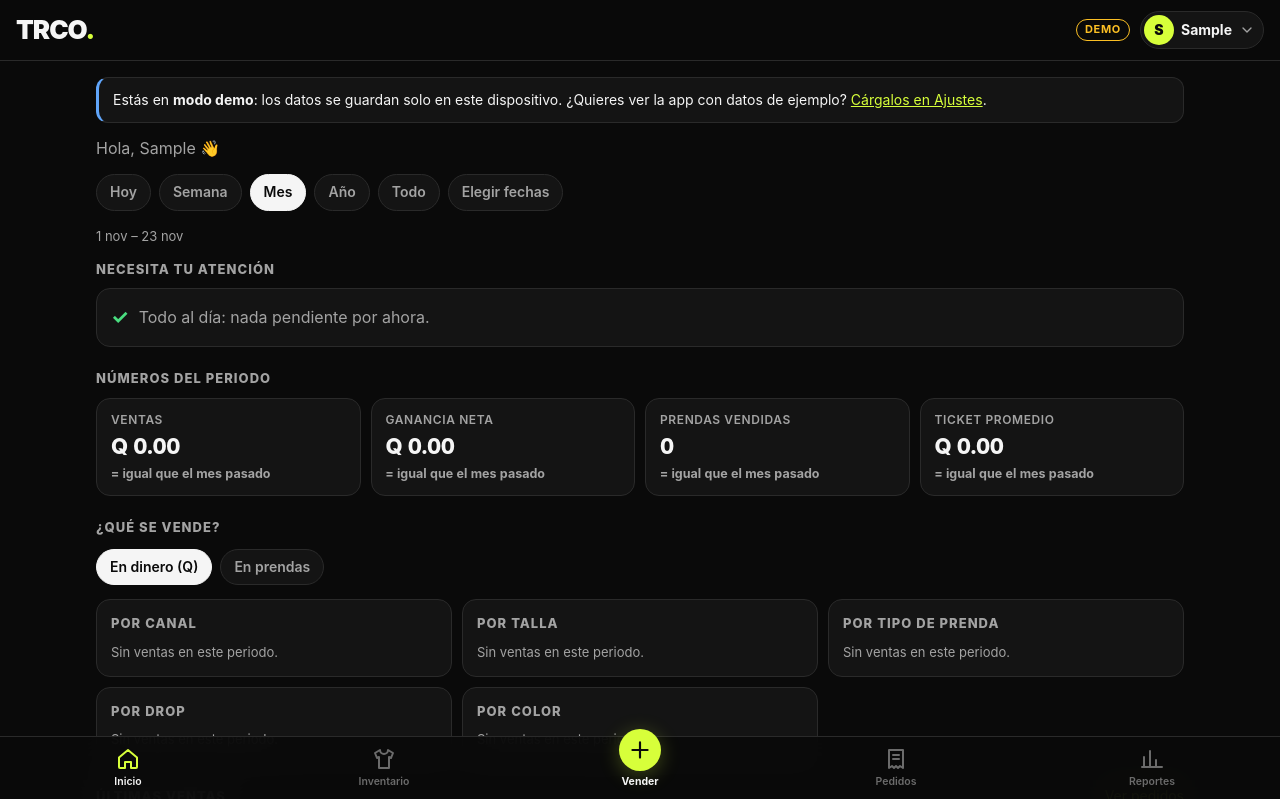
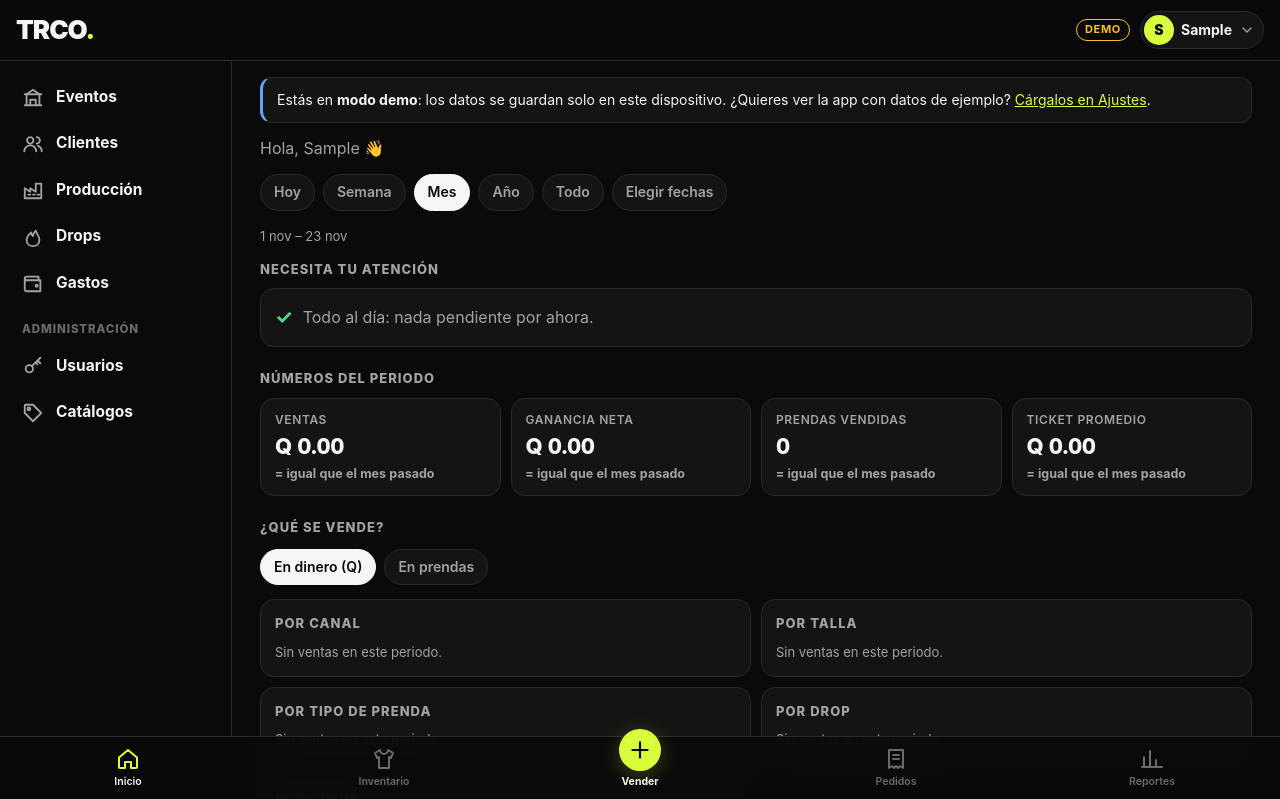
Before and after one commit to Wcuellar08/TRCO-APP-V1, a plain HTML site: page index.html in a window 1280 px wide. Both pictures are taken after typing "Sample", "Sample", "Sample123", "Sample123" into the empty fields and a click on the button "Crear cuenta de Dueño". Shown: the top 799 px of the page. Drawn offline with Linux system fonts and the light colour scheme.

Commit message:
Panel lateral de secciones; menú del usuario solo con Ajustes
- Botón ☰ junto a TRCO abre Eventos, Clientes, Producción, Drops,
  Gastos, Usuarios y Catálogos (según permisos), con avisos
- En pantallas grandes (iPad horizontal) el panel queda fijo
- El menú del nombre queda con Ajustes y Cerrar sesión

Co-Authored-By: Claude Opus 5.5 <noreply@anthropic.com>
Claude-Session: https://claude.ai/code/session_01BZXj1nkN6mHmPuJdx4Zat4

```diff
--- a/css/app.css
+++ b/css/app.css
@@ -606,3 +606,56 @@ main.page.wide { max-width: 1120px; }
 .pk-footer { position: sticky; bottom: 0; display: flex; justify-content: space-between; align-items: center; gap: 10px; padding: 12px 0; background: var(--bg); }
 .sg-row input[type=checkbox] { width: 22px; height: 22px; accent-color: var(--accent); flex-shrink: 0; }
 .sg-row { cursor: default; }
+
+/* ── Panel lateral (☰) ── */
+.nav-btn {
+  width: 40px; height: 40px; margin-left: -6px; display: grid; place-items: center; flex-shrink: 0;
+  background: none; border: 0; color: var(--text); border-radius: 10px; cursor: pointer;
+}
+.nav-btn svg { width: 24px; height: 24px; }
+.nav-btn:active { background: var(--surface-2); }
+.sidenav-backdrop { position: fixed; inset: 0; z-index: 94; background: rgba(0, 0, 0, 0.55); opacity: 0; pointer-events: none; transition: opacity 0.2s; }
+.sidenav {
+  position: fixed; top: 0; bottom: 0; left: 0; z-index: 95; width: min(280px, 82vw);
+  background: var(--surface); border-right: 1px solid var(--line);
+  padding: calc(var(--safe-t) + 10px) 10px calc(var(--safe-b) + 16px) max(10px, env(safe-area-inset-left, 0px));
+  display: flex; flex-direction: column; gap: 6px; overflow-y: auto;
+  transform: translateX(-102%); transition: transform 0.22s cubic-bezier(0.2, 0.8, 0.2, 1);
+}
+body.nav-open .sidenav { transform: none; }
+body.nav-open .sidenav-backdrop { opacity: 1; pointer-events: auto; }
+.sidenav-head { display: flex; align-items: center; justify-content: space-between; padding: 6px 8px 10px; }
+.sidenav-head b { font-size: 24px; font-weight: 900; letter-spacing: -0.04em; }
+.sidenav-head b span { color: var(--accent); }
+.sidenav-list { display: grid; gap: 2px; }
+.sidenav-section { font-size: 11.5px; font-weight: 800; letter-spacing: 0.08em; text-transform: uppercase; color: var(--text-3); padding: 14px 12px 4px; }
+.sidenav-item {
+  display: grid; grid-template-columns: 22px 1fr auto; gap: 12px; align-items: center;
+  padding: 11px 12px; border-radius: 12px; color: var(--text); text-decoration: none; font-weight: 650; font-size: 15.5px;
+}
+.sidenav-item svg { width: 22px; height: 22px; color: var(--text-2); }
+.sidenav-item small { font-size: 11.5px; font-weight: 700; color: var(--accent); }
+.sidenav-item:active, .sidenav-item:hover { background: var(--surface-2); }
+.sidenav-item.active { background: var(--surface-2); box-shadow: inset 3px 0 0 var(--accent); }
+.sidenav-item.active svg { color: var(--accent); }
+@media (prefers-reduced-motion: reduce) { .sidenav, .sidenav-backdrop { transition: none; } }
+
+/* En pantallas grandes el panel queda fijo a la izquierda, debajo del encabezado */
+@media (min-width: 1024px) {
+  .nav-btn, .sidenav-head, .sidenav-backdrop { display: none; }
+  .sidenav {
+    top: calc(var(--safe-t) + 61px); bottom: calc(var(--tab-h) + var(--safe-b));
+    width: 232px; transform: none; z-index: 15; background: var(--bg); padding-top: 14px;
+  }
+  main.page, .ev-banner { margin-left: 232px; }
+  main.page { max-width: 760px; margin-right: auto; padding-left: 28px; padding-right: 28px; }
+  main.page.wide { max-width: 1120px; }
+  .ev-banner { top: calc(var(--safe-t) + 61px); }
+}
+.sidenav-item small { white-space: nowrap; }
+@media (min-width: 1024px) {
+  .donuts { grid-template-columns: 1fr 1fr; }
+}
+@media (min-width: 1440px) {
+  .donuts { grid-template-columns: repeat(3, 1fr); }
+}
--- a/js/app.js
+++ b/js/app.js
@@ -14,7 +14,7 @@ import * as production from './views/production.js';
 import * as expenses from './views/expenses.js';
 import * as drops from './views/drops.js';
 import * as settings from './views/settings.js';
-import { userButtonHTML, toggleUserMenu, closeUserMenu } from './views/more.js';
+import { userButtonHTML, toggleUserMenu, closeUserMenu, sideNavHTML, renderSideNav, bindSideNav, closeSideNav } from './views/more.js';
 import * as usersView from './views/users.js';
 import * as catalogs from './views/catalogs.js';
 import * as eventsView from './views/events.js';
@@ -54,11 +54,13 @@ function shell() {
   const t5 = fifthTab();
   app.innerHTML = `
     <header class="topbar">
+      <button class="nav-btn" id="nav-btn" type="button" aria-label="Secciones" aria-controls="sidenav" aria-expanded="false">${icons.menu}</button>
       <a class="brand" id="brand" href="#inicio" aria-label="TRCO, ir a Inicio"><h1>TRCO<span>.</span></h1></a>
       <span class="topbar-spacer"></span>
       ${CLOUD ? '' : '<span class="demo-pill" title="Los datos se guardan solo en este dispositivo">Demo</span>'}
       ${userButtonHTML()}
     </header>
+    ${sideNavHTML()}
     <a class="ev-banner hidden" id="ev-banner" href="#eventos"></a>
     <main class="page" id="page"></main>
     <nav class="tabbar" aria-label="Navegación">
@@ -69,6 +71,7 @@ function shell() {
       <a class="tab" data-tab="${t5.key}" href="#${t5.key}">${t5.icon}<span>${t5.label}</span></a>
     </nav>`;
   $('#user-btn').addEventListener('click', toggleUserMenu);
+  bindSideNav();
   $('#brand').addEventListener('click', () => {
     if (location.hash === '#inicio' || location.hash === '') window.scrollTo({ top: 0, behavior: 'smooth' });
   });
@@ -86,6 +89,7 @@ function render() {
     return;
   }
   closeUserMenu();
+  closeSideNav();
   // Al cambiar de pantalla se cierran las hojas abiertas.
   if (location.hash !== lastRoute) document.querySelectorAll('.sheet-wrap [data-close]').forEach((b) => b.click());
   document.title = `${r.title} · TRCO`;
@@ -93,6 +97,7 @@ function render() {
   const page = $('#page');
   page.classList.toggle('wide', Boolean(r.wide));
   renderEventBanner();
+  renderSideNav(r.name);
   const key = location.hash;
   try {
     r.view.render(page, r.params);
--- a/js/icons.js
+++ b/js/icons.js
@@ -19,6 +19,7 @@ export const icons = {
   scan: svg('<path d="M4 8V5a1 1 0 0 1 1-1h3M16 4h3a1 1 0 0 1 1 1v3M20 16v3a1 1 0 0 1-1 1h-3M8 20H5a1 1 0 0 1-1-1v-3"/><path d="M8 8h3v3H8zM13 13h3v3h-3zM13 8h3M8 13v3"/>'),
   tag: svg('<path d="M3 12V4a1 1 0 0 1 1-1h8l9 9-9 9z"/><circle cx="7.5" cy="7.5" r="1.5"/>'),
   event: svg('<path d="M3 21h18M5 21V9l7-5 7 5v12"/><path d="M9 21v-6h6v6"/><path d="M3 9h18"/>'),
+  menu: svg('<path d="M4 6h16M4 12h16M4 18h16"/>'),
   chev: svg('<path d="m9 6 6 6-6 6"/>'),
   back: svg('<path d="m15 6-6 6 6 6"/>'),
 };
--- a/js/views/more.js
+++ b/js/views/more.js
@@ -1,31 +1,69 @@
-// Menú del usuario (esquina superior derecha): reemplaza a la antigua pestaña "Más".
-import { state, isOwner, can, isPending, signOut, CLOUD } from '../db.js';
+// Navegación secundaria:
+// - Panel lateral (☰): Eventos, Clientes, Producción, Drops, Gastos, Usuarios, Catálogos.
+//   En pantallas grandes (iPad horizontal / computadora) queda fijo a la izquierda.
+// - Menú del usuario (esquina superior derecha): solo Ajustes y Cerrar sesión.
+import { state, isOwner, can, signOut, CLOUD } from '../db.js';
 import { ROLE_LABEL } from '../permissions.js';
 import { $, $$, esc, int } from '../ui.js';
 import { icons } from '../icons.js';
-import { bus } from '../bus.js';
-import { setFilter } from './sales.js';
 
 export const initial = (name) => (String(name || '?').trim()[0] || '?').toUpperCase();
 export const firstName = (name) => String(name || '').trim().split(/\s+/)[0] || 'Usuario';
 
-function items() {
+function navItems() {
   const inProd = state.production.filter((b) => b.status !== 'recibido').length;
-  const pending = state.sales.filter(isPending).length;
+  const openEvents = state.events.filter((e) => e.status !== 'cerrado').length;
   return [
-    can('reportes') && { href: 'reportes', icon: icons.chart, title: 'Reportes', sub: 'Qué se vende, cuándo y ganancias' },
-    { href: 'ventas', icon: icons.receipt, title: 'Pedidos pendientes', sub: pending ? `${int(pending)} por atender` : 'Nada pendiente', go: () => setFilter('pendientes') },
-    can('clientes') && { href: 'clientes', icon: icons.users, title: 'Clientes', sub: `${int(state.customers.length)} registrados` },
-    { href: 'eventos', icon: icons.event, title: 'Eventos', sub: (() => { const n = state.events.filter((e) => e.status !== 'cerrado').length; return n ? `${int(n)} abierto${n === 1 ? '' : 's'}` : 'Bazares y pop-ups'; })() },
-    { href: 'produccion', icon: icons.factory, title: 'Producción', sub: inProd ? `${int(inProd)} ${inProd === 1 ? "lote" : "lotes"} en camino` : 'Lotes con proveedor' },
-    { href: 'drops', icon: icons.fire, title: 'Drops', sub: `${int(state.drops.length)} colecciones` },
-    can('gastos') && { href: 'gastos', icon: icons.wallet, title: 'Gastos', sub: 'Publicidad, envíos, empaque…' },
-    isOwner() && { href: 'usuarios', icon: icons.key, title: 'Usuarios', sub: 'Permisos y contraseñas' },
-    isOwner() && { href: 'catalogos', icon: icons.tag, title: 'Catálogos', sub: 'Tipos, tallas, canales y pagos' },
-    { href: 'ajustes', icon: icons.gear, title: 'Ajustes', sub: isOwner() ? 'Etiquetas, respaldo, mi cuenta' : 'Mi cuenta' },
+    { href: 'eventos', icon: icons.event, title: 'Eventos', badge: openEvents ? `${int(openEvents)} abierto${openEvents === 1 ? '' : 's'}` : '' },
+    can('clientes') && { href: 'clientes', icon: icons.users, title: 'Clientes', badge: '' },
+    { href: 'produccion', icon: icons.factory, title: 'Producción', badge: inProd ? `${int(inProd)} en camino` : '' },
+    { href: 'drops', icon: icons.fire, title: 'Drops', badge: '' },
+    can('gastos') && { href: 'gastos', icon: icons.wallet, title: 'Gastos', badge: '' },
+    isOwner() && { section: 'Administración' },
+    isOwner() && { href: 'usuarios', icon: icons.key, title: 'Usuarios', badge: '' },
+    isOwner() && { href: 'catalogos', icon: icons.tag, title: 'Catálogos', badge: '' },
   ].filter(Boolean);
 }
 
+// ── Panel lateral ──
+export function sideNavHTML() {
+  return `<div class="sidenav-backdrop" id="sidenav-backdrop"></div>
+    <aside class="sidenav" id="sidenav" aria-label="Secciones">
+      <div class="sidenav-head"><b>TRCO<span>.</span></b><button class="btn-text" type="button" id="sidenav-close" aria-label="Cerrar menú">Cerrar</button></div>
+      <nav class="sidenav-list" id="sidenav-list"></nav>
+    </aside>`;
+}
+
+export function renderSideNav(route) {
+  const list = $('#sidenav-list');
+  if (!list) return;
+  list.innerHTML = navItems()
+    .map((it) =>
+      it.section
+        ? `<div class="sidenav-section">${esc(it.section)}</div>`
+        : `<a class="sidenav-item ${route === it.href ? 'active' : ''}" href="#${it.href}" ${route === it.href ? 'aria-current="page"' : ''}>
+            ${it.icon}<span>${esc(it.title)}</span>${it.badge ? `<small>${esc(it.badge)}</small>` : ''}</a>`
+    )
+    .join('');
+  $$('.sidenav-item', list).forEach((a) => (a.onclick = closeSideNav));
+}
+
+export function openSideNav() {
+  document.body.classList.add('nav-open');
+  $('#nav-btn')?.setAttribute('aria-expanded', 'true');
+}
+export function closeSideNav() {
+  document.body.classList.remove('nav-open');
+  $('#nav-btn')?.setAttribute('aria-expanded', 'false');
+}
+export function bindSideNav() {
+  $('#nav-btn')?.addEventListener('click', () => (document.body.classList.contains('nav-open') ? closeSideNav() : openSideNav()));
+  $('#sidenav-backdrop')?.addEventListener('click', closeSideNav);
+  $('#sidenav-close')?.addEventListener('click', closeSideNav);
+  document.addEventListener('keydown', (e) => e.key === 'Escape' && closeSideNav());
+}
+
+// ── Menú del usuario ──
 export function userButtonHTML() {
   const name = state.profile?.name;
   return `<button class="user-btn" id="user-btn" type="button" aria-haspopup="menu" aria-expanded="false" aria-label="Menú de ${esc(name || 'usuario')}">
@@ -51,38 +89,25 @@ export function toggleUserMenu() {
   const open = $('.umenu-wrap');
   if (open) return closeMenu(open);
   const p = state.profile || {};
-  const list = items();
   const wrap = document.createElement('div');
   wrap.className = 'umenu-wrap';
   wrap.innerHTML = `
-    <div class="umenu" role="menu" aria-label="Menú">
+    <div class="umenu" role="menu" aria-label="Menú de usuario">
       <div class="umenu-head">
         <span class="avatar lg">${esc(initial(p.name))}</span>
         <div><b>${esc(p.name || '')}</b><small>@${esc(p.username || '')} · ${esc(ROLE_LABEL[p.role] || '')}${CLOUD ? '' : ' · Demo'}</small></div>
-        <button class="umenu-out" type="button" id="menu-logout-top" aria-label="Cerrar sesión">${icons.logout}<span>Salir</span></button>
       </div>
-      <div class="umenu-list">${list
-        .map(
-          (it, i) => `<a class="umenu-item" role="menuitem" href="#${it.href}" data-i="${i}">
-            ${it.icon}<span><b>${esc(it.title)}</b><small>${esc(it.sub)}</small></span>${icons.chev}</a>`
-        )
-        .join('')}</div>
+      <div class="umenu-list">
+        <a class="umenu-item" role="menuitem" href="#ajustes">${icons.gear}<span><b>Ajustes</b><small>${isOwner() ? 'Etiquetas, respaldo, mi cuenta' : 'Mi cuenta'}</small></span>${icons.chev}</a>
+      </div>
       <button class="umenu-logout" type="button" id="menu-logout">${icons.logout} Cerrar sesión</button>
     </div>`;
   document.body.appendChild(wrap);
   $('#user-btn')?.setAttribute('aria-expanded', 'true');
   requestAnimationFrame(() => wrap.classList.add('open'));
   wrap.addEventListener('click', (e) => e.target === wrap && closeMenu(wrap));
-  $$('.umenu-item', wrap).forEach(
-    (a) =>
-      (a.onclick = () => {
-        list[Number(a.dataset.i)].go?.();
-        closeMenu(wrap);
-        if (location.hash === a.getAttribute('href')) bus.rerender();
-      })
-  );
+  $('.umenu-item', wrap).onclick = () => closeMenu(wrap);
   $('#menu-logout', wrap).onclick = signOut;
-  $('#menu-logout-top', wrap).onclick = signOut;
   const onKey = (e) => e.key === 'Escape' && closeMenu(wrap);
   document.addEventListener('keydown', onKey);
   wrap._off = () => document.removeEventListener('keydown', onKey);
--- a/sw.js
+++ b/sw.js
@@ -1,6 +1,6 @@
 // Service worker: permite abrir la app sin internet y que cargue rápido.
 // Cambia VERSION cuando publiques cambios para forzar la actualización.
-const VERSION = 'trco-v1.11.0';
+const VERSION = 'trco-v1.12.0';
 const SHELL = [
   './',
   'index.html',
```
